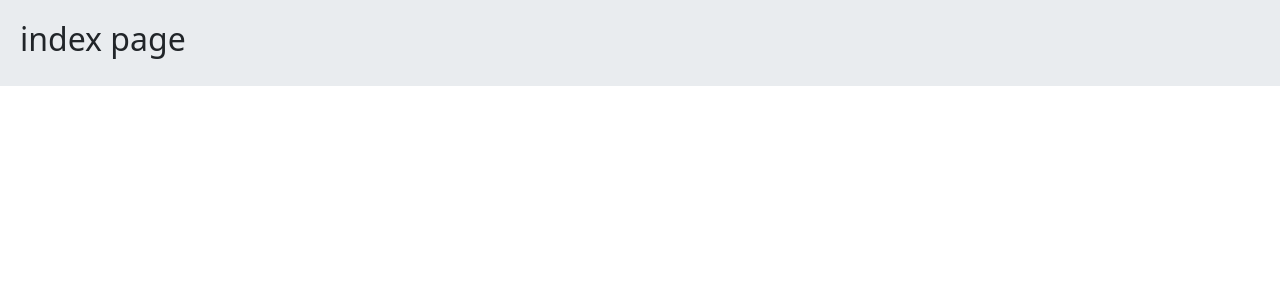
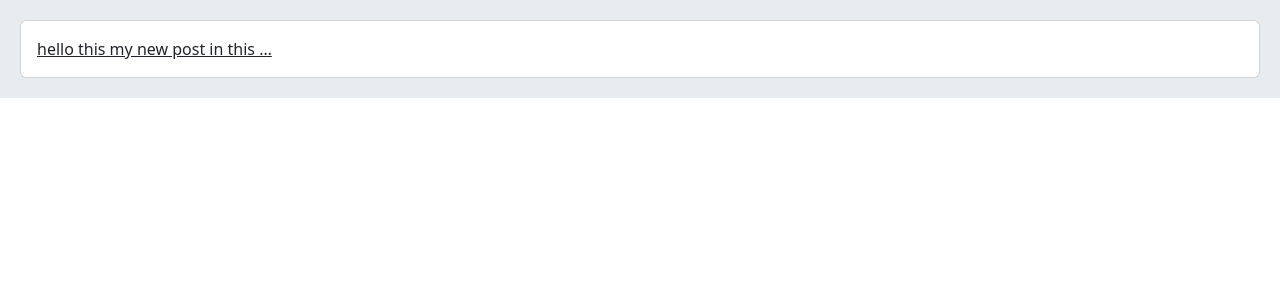
Before and after one commit to amirrezaesmaeili/social_network, a Django app: page / in a window 1280 px wide. Shown: the part 56-356 px from the top of the page. Run offline with Django 4.2, Linux system fonts and the light colour scheme; data comes from the database, SQL or seed files in the repository.

Commit message:
feat: Show Posts in Home page

```diff
--- a/home/templates/home/index.html
+++ b/home/templates/home/index.html
@@ -1,4 +1,8 @@
 {% extends "base.html" %}
 {% block content %}
-<h2> index page </h2>
+<div class="card">
+    {% for post in posts  %}
+     <a href="" class="card-body"> {{post.body|truncatewords:7}} </a>
+    {% endfor %}
+</div>
 {% endblock content %}
--- a/home/views.py
+++ b/home/views.py
@@ -1,10 +1,8 @@
 from django.shortcuts import render
 from django.views import View
-
+from .models import Post
 class HomeView(View):
 
     def get(self,request):
-        return render(request,'home/index.html')
-
-    def post(self,request):
-        return render(request,'home/index.html')
+        posts = Post.objects.all()
+        return render(request,'home/index.html',{"posts":posts,})
```
